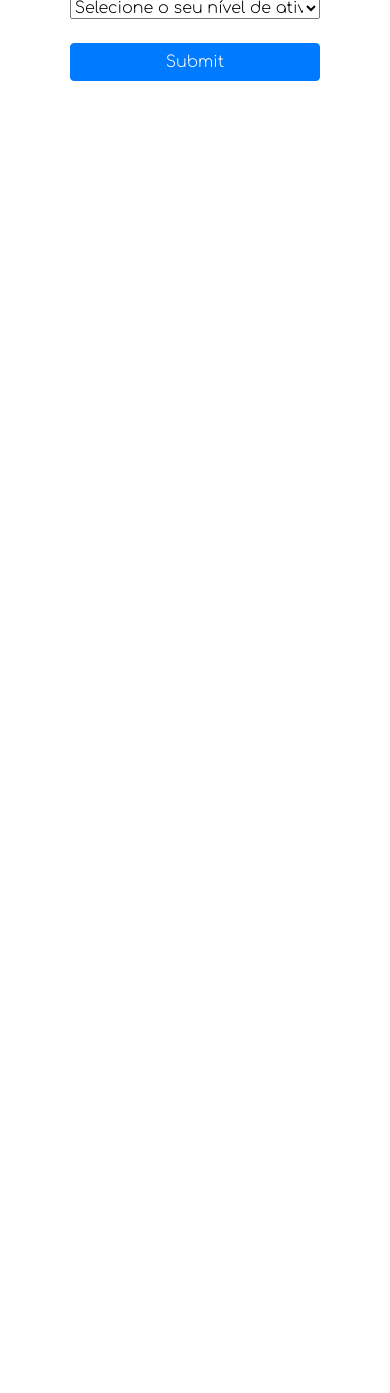
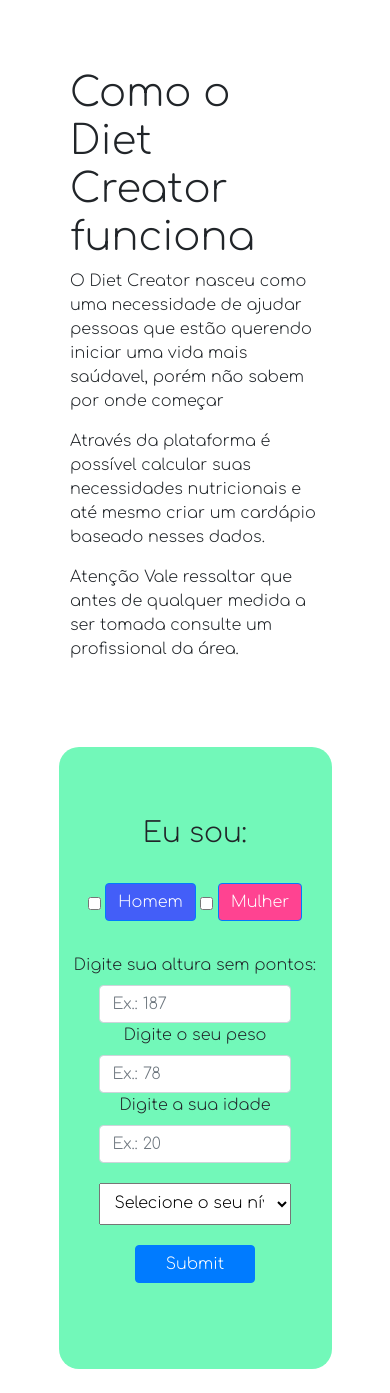
Before and after one commit to ORobsonJr/diet_creator, a Django app: page / in a window 390 px wide; the page is wider, and only the part inside the window is pictured. Shown: the part 845-2238 px from the top of that part. Before the commit the page ends 926 px from the top of that part, so only its background shows below. Run offline with Django 3.2, Linux system fonts and the light colour scheme; some libraries are stand-ins or nearby versions.

Commit message:
REFACTOR: Change page layout - nav bar created, replace the two columns for a cover background, change form layout

```diff
--- a/nutritional_info/static/css/style.css
+++ b/nutritional_info/static/css/style.css
@@ -2,17 +2,17 @@ body {
     font-family: 'Comfortaa', sans-serif;
     margin-top: 30px;
     margin: 0;
-    padding: 0;
     height: 100%;
 
 }
 
+/* Open nav bar */
+li {
+    color: rgb(0, 255, 136);
+}
 
-#columns {
-    min-height: 100vh;
-    text-align: center;
 
-}
+/* Open form layout */
 
 .form {
     margin-left: 15%;
@@ -20,13 +20,48 @@ body {
     display: flex;
     flex-direction: column;
     padding: 70px 0;
+    background-color: rgb(114, 248, 185);
+    border-radius: 20px;
+    text-align: center;
+}
 
+input {
+    margin: 0 auto;
+    max-width: 70%;
+}
+
+select {
+    margin: 0 auto;
+    margin-top: 20px;
+    padding: 10px;
+    max-width: 70%;
+}
+
+button[type="submit"]{
+    margin-top: 20px;
+    min-width: 120px;
+}
+
+/* Close form layout */
+
+#container-cover {
+    z-index: 1;
+    color: white;
+    min-width: max-content;
+    text-align: center;
+    padding: 170px;
 
 }
 
-.container {
-    z-index: 1;
-    color: white;
-    padding: 30% 0;
+#container-works {
+    padding: 70px;
+}
 
+.cover {
+    text-align: center;
+    color: rgb(0, 255, 136)
 }
+
+#nav-bar {
+    padding-top: 9vh;
+}
--- a/nutritional_info/static/js/form.js
+++ b/nutritional_info/static/js/form.js
@@ -1,3 +1,5 @@
+
+/*Open form controll*/
 
 // Avoid double selection in male and female checkbox selection
 document.addEventListener("DOMContentLoaded", function() {
@@ -70,3 +72,4 @@ document.getElementById("form-class").addEventListener("submit", function(event)
   }
 }
 );
+/*Close form controll*/
--- a/nutritional_info/templates/index.html
+++ b/nutritional_info/templates/index.html
@@ -12,18 +12,32 @@
 
 </head>
 <body>
-   <div class="modal-body row" id="columns">
-    <div class="col-md-6" id="colum1" style="position: relative; background-color: black; z-index: -2;">
+    <div class="cover" id="colum1" style="position: relative; height: 100vh; width: 100%;  background-color: black; z-index: -2;">
       <div style="position: absolute; top: 0; left: 0; width: 100%; height: 100%; opacity: 0.1; background-image: url('https://img.freepik.com/premium-photo/healthy-lifestyle-proper-nutrition-diet-health-support-good-food-exercise-striving-fitness-heart-sports-gym-motivation-good-mood-attitude-habits-vegetables-fruits_771426-4972.jpg'); background-size: cover; z-index: -1;"></div>
+      <ul class="nav justify-content-center" id="nav-bar">
+        <li class="nav-item">
+          <a class="nav-link active" aria-current="page" href="#">How it works</a>
+        </li>
+        <li class="nav-item">
+          <a class="nav-link" href="#">Calculate your nutrients</a>
+        </li>
+      </ul>
 
-    <div class="container">
+
+      <div class="container" id="container-cover">
       <h1>Diet Creator</h1>
       <p>Um novo conceito de criar dietas utilizando a internet.</p>
       <button type="button" class="btn btn-primary">Criar dieta</button>
       </div>
+  </div>
 
+  <div class="container" id="container-works">
+    <h1>Como o Diet Creator funciona</h1>
+    <p>O Diet Creator nasceu como uma necessidade de ajudar pessoas que estão querendo iniciar uma vida mais saúdavel, porém não sabem por onde começar</p>
+    <p>Através da plataforma é possível calcular suas necessidades nutricionais e até mesmo criar um cardápio baseado nesses dados.</p>
+    <p><bold>Atenção</bold> Vale ressaltar que antes de qualquer medida a ser tomada consulte um profissional da área.</p>
   </div>
-  <div class="col-md-6" id="colum2">
+
     <form class="form" id="form-class" action="{% url 'post_form' %}" method="post">
       {% csrf_token %}
       <div class="form-group">
@@ -31,15 +45,15 @@
         <br>
         <input type="checkbox" class="btn-check" id="male" name="gender" value="male" autocomplete="off">
         <label class="btn btn-primary" name="male" for="male" style="background-color: rgb(67, 94, 248);">Homem</label>
-          <br>
+
         <input type="checkbox" class="btn-check" id="female" name="gender" value="female" autocomplete="off">
         <label class="btn btn-primary" name="female" for="female" style="background-color: rgb(255, 67, 145);">Mulher</label>
         <br>
-
+        <br>
         <label for="numberField">Digite sua altura sem pontos:</label>
         <input type="number" class="form-control" id="height" maxlength="3" name="height" placeholder="Ex.: 187" required>
 
-      </div>
+
       <label for="numberField">Digite o seu peso</label>
       <input type="number" class="form-control" id="numberField" maxlength="3" name="weight" placeholder="Ex.: 78" required>
 
@@ -54,8 +68,10 @@
       </select>
       <br>
       <button type="submit" id="submit-btn" class="btn btn-primary">Submit</button>
+    </form>
     </div>
-    </form>
+    <div class="container">
+      <br>
     </div>
 
   <script src="{% static 'js/form.js' %}"></script>
```
Also changed, not shown: nutritional_info/templates/index copy.html (deleted, +0 -51 lines). Lines whose indentation alone changed are shown as unchanged.
